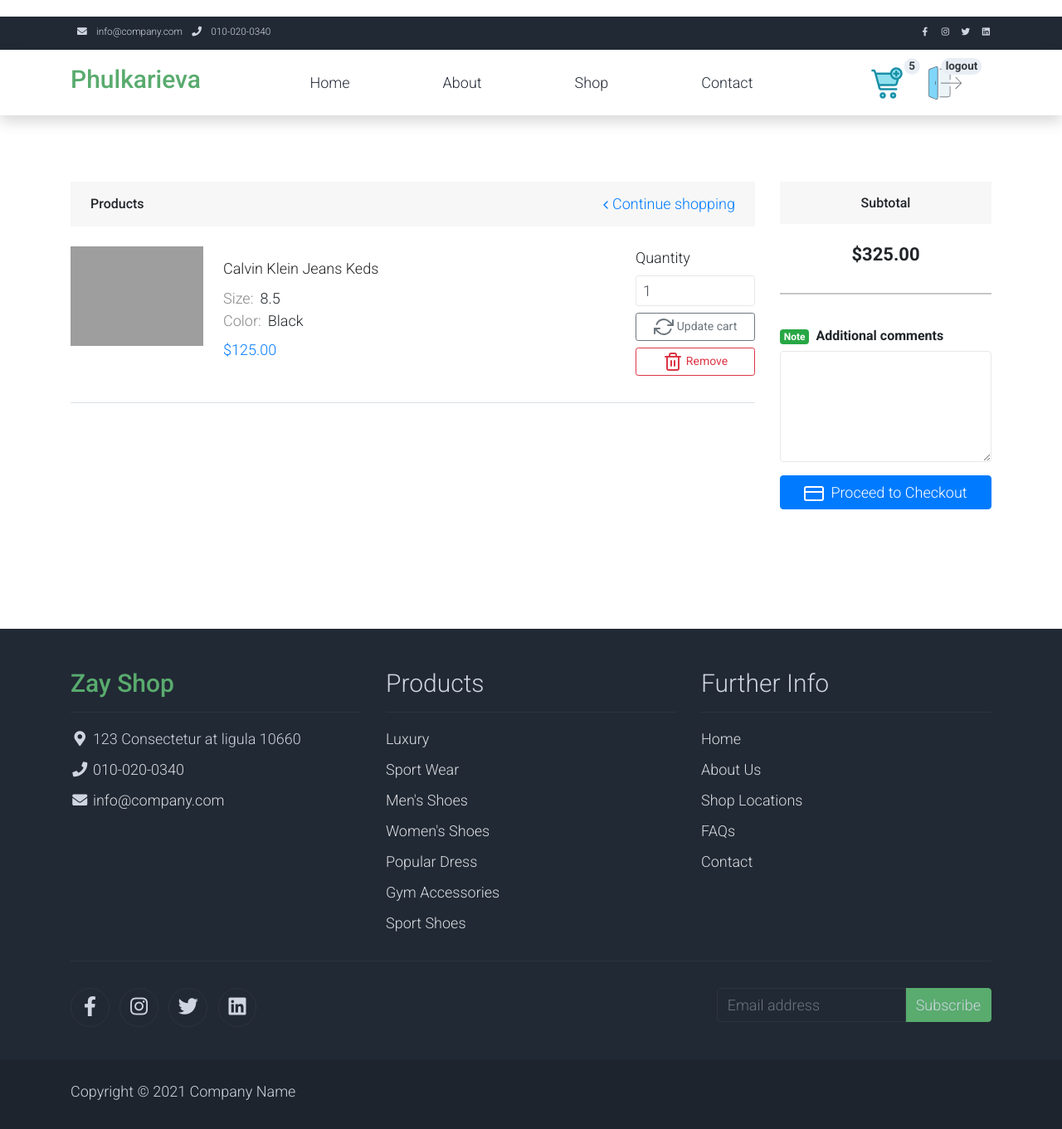
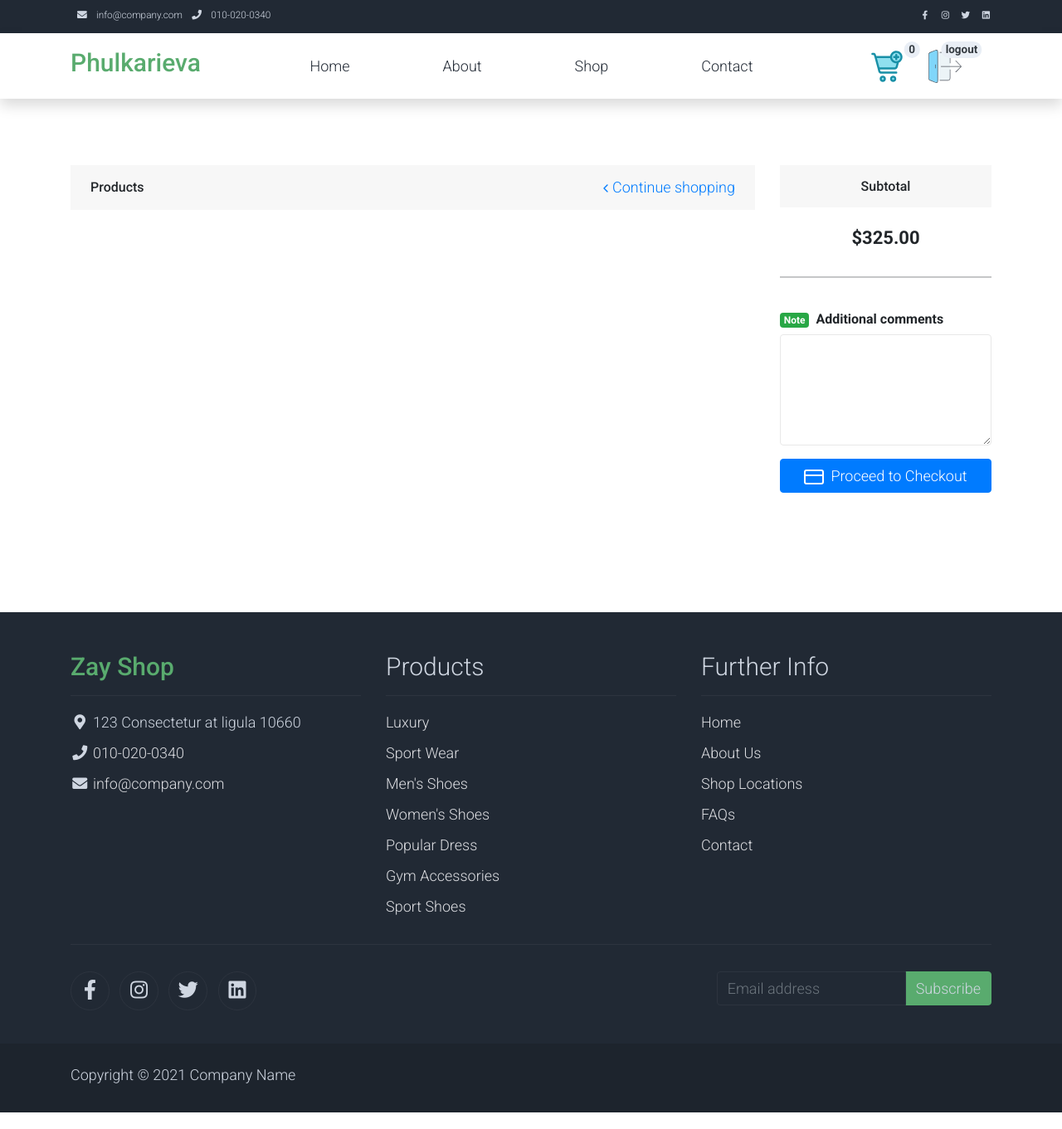
Before and after one commit to hardikp911/phulkarieva, a PHP site: page /user/addtocart.php in a window 1280 px wide. Shown: the whole page at 83% size. Run offline with PHP 8.4, Linux system fonts and the light colour scheme; a user stored in the database is signed in; data comes from the database, SQL or seed files in the repository; tables that the repository leaves empty or names only in its code hold one stand-in row (values such as "Sample post"); grey boxes are pictures that could not be loaded.

Commit message:
cart functionality

```diff
--- a/user/addtocart.php
+++ b/user/addtocart.php
@@ -8,10 +8,6 @@
     ?>
 
     <style type="text/css">
-        body {
-            margin-top: 20px;
-        }
-
         .cart-item-thumb {
             display: block;
             width: 10rem
@@ -70,60 +66,81 @@
                 <div class="row">
                     <div class="col-xl-9 col-md-8">
                         <h2 class="h6 d-flex flex-wrap justify-content-between align-items-center px-4 py-3 bg-secondary">
-                    <span>Products</span><a class="font-size-sm" href="./shop.php"><svg xmlns="http://www.w3.org/2000/svg"
-                            width="24" height="24" viewbox="0 0 24 24" fill="none" stroke="currentColor"
-                            stroke-width="2" stroke-linecap="round" stroke-linejoin="round"
-                            class="feather feather-chevron-left" style="width: 1rem; height: 1rem">
+                            <span>Products</span><a class="font-size-sm" href="./shop.php"><svg xmlns="http://www.w3.org/2000/svg" width="24" height="24" viewbox="0 0 24 24" fill="none" stroke="currentColor" stroke-width="2" stroke-linecap="round" stroke-linejoin="round" class="feather feather-chevron-left" style="width: 1rem; height: 1rem">
                                     <polyline points="15 18 9 12 15 6"></polyline>
                                 </svg>Continue shopping</a>
                         </h2>
 
+
+                        <?php
+                        include('../database/connection.php');
+                        if (isset($_SESSION['email']) && isset($_SESSION['fullname'])) {
+                            $fullname = $_SESSION['fullname'];
+                            $email = $_SESSION['email'];
+                            $query = "SELECT id FROM login WHERE fullname = '$fullname' AND email = '$email'";
+                            $result = mysqli_query($conn, $query);
+                            while ($row = mysqli_fetch_assoc($result)) {
+                                $user_id = $row['id'];
+                            }
+                        }
+                        // Fetch cart data for the user from cartdata table
+                        $cartQuery = "SELECT cartdata.product_size, cartdata.product_Quantity, products.product_image_path, products.product_name, products.product_color, products.product_rate, products.product_id
+              FROM cartdata
+              JOIN products ON cartdata.product_id = products.product_id
+              WHERE cartdata.user_id = '$user_id'";
+                        $cartResult = mysqli_query($conn, $cartQuery);
+                        while ($cartRow = mysqli_fetch_assoc($cartResult)) {
+
+                            $productid = $cartRow['product_id'];
+                            $productSize = $cartRow['product_size'];
+                            $productQuantity = $cartRow['product_Quantity'];
+                            $productImage = $cartRow['product_image_path'];
+                            $productName = $cartRow['product_name'];
+                            $productcolor = $cartRow['product_color'];
+                            $productrate = $cartRow['product_rate'];
+                            $productImage = ltrim($productImage, '.');
+                            $prefix = "../admin";
+                            $productImage = $prefix . $productImage;
+                        ?>
                             <div class="d-sm-flex justify-content-between my-4 pb-4 border-bottom">
                                 <div class="media d-block d-sm-flex text-center text-sm-left">
-                        <a class="cart-item-thumb mx-auto mr-sm-4" href="#"><img
-                                src="https://www.bootdey.com/image/240x240/FF0000/000000" alt="Product" /></a>
+                                    <a class="cart-item-thumb mx-auto mr-sm-4" href="#"><img src="<?php echo $productImage;    ?>" alt="Product" /></a>
                                     <div class="media-body pt-3">
                                         <h3 class="product-card-title font-weight-semibold border-0 pb-0">
-                                <a href="#">Calvin Klein Jeans Keds</a>
+                                            <a href="#"><?php echo $productName;    ?></a>
                                         </h3>
                                         <div class="font-size-sm">
-                                <span class="text-muted mr-2">Size:</span>8.5
+                                            <span class="text-muted mr-2">Size:</span><?php echo $productSize;    ?>
                                         </div>
                                         <div class="font-size-sm">
-                                <span class="text-muted mr-2">Color:</span>Black
+                                            <span class="text-muted mr-2">Color:</span><?php echo $productcolor;    ?>
                                         </div>
-                            <div class="font-size-lg text-primary pt-2">$125.00</div>
+                                        <div class="font-size-lg text-primary pt-2">$<?php echo $productrate;    ?></div>
                                     </div>
                                 </div>
                                 <div class="pt-2 pt-sm-0 pl-sm-3 mx-auto mx-sm-0 text-center text-sm-left" style="max-width: 10rem">
                                     <div class="form-group mb-2">
                                         <label for="quantity1">Quantity</label>
-                            <input class="form-control form-control-sm" type="number" id="quantity1" value="1" />
+                                        <input class="form-control form-control-sm" type="number" id="quantity1" value="<?php echo $productQuantity;    ?>" />
                                     </div>
                                     <button class="btn btn-outline-secondary btn-sm btn-block mb-2" type="button">
-                            <svg xmlns="http://www.w3.org/2000/svg" width="24" height="24" viewbox="0 0 24 24"
-                                fill="none" stroke="currentColor" stroke-width="2" stroke-linecap="round"
-                                stroke-linejoin="round" class="feather feather-refresh-cw mr-1">
+                                        <svg xmlns="http://www.w3.org/2000/svg" width="24" height="24" viewbox="0 0 24 24" fill="none" stroke="currentColor" stroke-width="2" stroke-linecap="round" stroke-linejoin="round" class="feather feather-refresh-cw mr-1">
                                             <polyline points="23 4 23 10 17 10"></polyline>
                                             <polyline points="1 20 1 14 7 14"></polyline>
                                             <path d="M3.51 9a9 9 0 0 1 14.85-3.36L23 10M1 14l4.64 4.36A9 9 0 0 0 20.49 15"></path>
                                         </svg>Update cart
                                     </button>
-                        <button class="btn btn-outline-danger btn-sm btn-block mb-2" type="button">
-                            <svg xmlns="http://www.w3.org/2000/svg" width="24" height="24" viewbox="0 0 24 24"
-                                fill="none" stroke="currentColor" stroke-width="2" stroke-linecap="round"
-                                stroke-linejoin="round" class="feather feather-trash-2 mr-1">
+                                    <button class="btn btn-outline-danger btn-sm btn-block mb-2" type="button" onclick="removeFromCart('<?php echo $user_id; ?>', '<?php echo $productid; ?>', '<?php echo $productSize; ?>')">
+                                        <svg xmlns="http://www.w3.org/2000/svg" width="24" height="24" viewbox="0 0 24 24" fill="none" stroke="currentColor" stroke-width="2" stroke-linecap="round" stroke-linejoin="round" class="feather feather-trash-2 mr-1">
                                             <polyline points="3 6 5 6 21 6"></polyline>
-                                <path
-                                    d="M19 6v14a2 2 0 0 1-2 2H7a2 2 0 0 1-2-2V6m3 0V4a2 2 0 0 1 2-2h4a2 2 0 0 1 2 2v2">
-                                </path>
+                                            <path d="M19 6v14a2 2 0 0 1-2 2H7a2 2 0 0 1-2-2V6m3 0V4a2 2 0 0 1 2-2h4a2 2 0 0 1 2 2v2"></path>
                                             <line x1="10" y1="11" x2="10" y2="17"></line>
                                             <line x1="14" y1="11" x2="14" y2="17"></line>
                                         </svg>Remove
                                     </button>
                                 </div>
                             </div>
-
+                        <?php  } ?>
 
                     </div>
 
@@ -137,9 +154,7 @@
                         </h3>
                         <textarea class="form-control mb-3" id="order-comments" rows="5"></textarea>
                         <a class="btn btn-primary btn-block" href="#">
-                    <svg xmlns="http://www.w3.org/2000/svg" width="24" height="24" viewbox="0 0 24 24" fill="none"
-                        stroke="currentColor" stroke-width="2" stroke-linecap="round" stroke-linejoin="round"
-                        class="feather feather-credit-card mr-2">
+                            <svg xmlns="http://www.w3.org/2000/svg" width="24" height="24" viewbox="0 0 24 24" fill="none" stroke="currentColor" stroke-width="2" stroke-linecap="round" stroke-linejoin="round" class="feather feather-credit-card mr-2">
                                 <rect x="1" y="4" width="22" height="16" rx="2" ry="2"></rect>
                                 <line x1="1" y1="10" x2="23" y2="10"></line>
                             </svg>Proceed to Checkout</a>
@@ -154,6 +169,23 @@
     <?php
     include('./footer.php');
     ?>
+    <script>
+          function removeFromCart(user_id, productid, productSize) {
+        // Make an AJAX request to cartdelete.php with the parameters
+        var xhttp = new XMLHttpRequest();
+        xhttp.onreadystatechange = function() {
+            if (this.readyState == 4 && this.status == 200) {
+                // Handle the response from deleteCartItem.php if needed
+                console.log(this.responseText);
+
+
+            }
+        };
+        xhttp.open("GET", "./cart/deleteCartItem.php?user_id=" + user_id + "&product_id=" + productid + "&sproduct_size=" + productSize, true);
+        xhttp.send();
+    }
+
+    </script>
 </body>
 
 </html>
--- a/user/navbar.php
+++ b/user/navbar.php
@@ -4,20 +4,15 @@
         <div class="w-100 d-flex justify-content-between">
             <div>
                 <i class="fa fa-envelope mx-2"></i>
-                <a class="navbar-sm-brand text-light text-decoration-none"
-                    href="mailto:info@company.com">info@company.com</a>
+                <a class="navbar-sm-brand text-light text-decoration-none" href="mailto:info@company.com">info@company.com</a>
                 <i class="fa fa-phone mx-2"></i>
                 <a class="navbar-sm-brand text-light text-decoration-none" href="tel:010-020-0340">010-020-0340</a>
             </div>
             <div>
-                <a class="text-light" href="https://fb.com/templatemo" target="_blank" rel="sponsored"><i
-                        class="fab fa-facebook-f fa-sm fa-fw me-2"></i></a>
-                <a class="text-light" href="https://www.instagram.com/" target="_blank"><i
-                        class="fab fa-instagram fa-sm fa-fw me-2"></i></a>
-                <a class="text-light" href="https://twitter.com/" target="_blank"><i
-                        class="fab fa-twitter fa-sm fa-fw me-2"></i></a>
-                <a class="text-light" href="https://www.linkedin.com/" target="_blank"><i
-                        class="fab fa-linkedin fa-sm fa-fw"></i></a>
+                <a class="text-light" href="https://fb.com/templatemo" target="_blank" rel="sponsored"><i class="fab fa-facebook-f fa-sm fa-fw me-2"></i></a>
+                <a class="text-light" href="https://www.instagram.com/" target="_blank"><i class="fab fa-instagram fa-sm fa-fw me-2"></i></a>
+                <a class="text-light" href="https://twitter.com/" target="_blank"><i class="fab fa-twitter fa-sm fa-fw me-2"></i></a>
+                <a class="text-light" href="https://www.linkedin.com/" target="_blank"><i class="fab fa-linkedin fa-sm fa-fw"></i></a>
             </div>
         </div>
     </div>
@@ -34,14 +29,11 @@
             Phulkarieva
         </a>
 
-        <button class="navbar-toggler border-0" type="button" data-bs-toggle="collapse"
-            data-bs-target="#templatemo_main_nav" aria-controls="navbarSupportedContent" aria-expanded="false"
-            aria-label="Toggle navigation">
+        <button class="navbar-toggler border-0" type="button" data-bs-toggle="collapse" data-bs-target="#templatemo_main_nav" aria-controls="navbarSupportedContent" aria-expanded="false" aria-label="Toggle navigation">
             <span class="navbar-toggler-icon"></span>
         </button>
 
-        <div class="align-self-center collapse navbar-collapse flex-fill  d-lg-flex justify-content-lg-between"
-            id="templatemo_main_nav">
+        <div class="align-self-center collapse navbar-collapse flex-fill  d-lg-flex justify-content-lg-between" id="templatemo_main_nav">
             <div class="flex-fill">
                 <ul class="nav navbar-nav d-flex justify-content-between mx-lg-auto">
                     <li class="nav-item">
@@ -74,36 +66,66 @@
 
 
 
-                <a class="nav-icon position-relative text-decoration-none" href="./addtocart.php">
-                    <img src="./assets/images/svg/cart.svg" alt="SVG Image">
-                    <span
-                        class="position-absolute top-0 left-100 translate-middle badge rounded-pill bg-light text-dark">5</span>
-                </a>
-
 
                 <?php
                 if (isset($_SESSION['fullname']) && isset($_SESSION['email'])) {
                     $fullname = $_SESSION['fullname'];
                     $email = $_SESSION['email'];
-                    ?>
+                ?>
+
+
+
+                    <a class="nav-icon position-relative text-decoration-none" href="./addtocart.php">
+                        <img src="./assets/images/svg/cart.svg" alt="SVG Image">
+
+                        <?php
+
+                        include('../database/connection.php');
+
+                        $fullname = $_SESSION['fullname'];
+                        $email = $_SESSION['email'];
+                        $query = "SELECT id FROM login WHERE fullname = '$fullname' AND email = '$email'";
+                        $result = mysqli_query($conn, $query);
+
+                        while ($row = mysqli_fetch_assoc($result)) {
+                            $user_id = $row['id'];
+                        }
+                        // Prepare the SQL statement to count data for the user
+                        $sql = "SELECT COUNT(*) AS total_count FROM cartdata WHERE user_id = '$user_id'";
+
+                        // Execute the query
+                        $result = mysqli_query($conn, $sql);
+
+                        // Fetch the result
+                        $row = mysqli_fetch_assoc($result);
+
+                        // Access the count
+                        $total_count = $row['total_count'];
+
+
+
+                        ?>
+<!-- Display the total count as a badge -->
+<span class="position-absolute top-0 left-100 translate-middle badge rounded-pill bg-light text-dark">
+    <?php echo $total_count; ?>
+</span>                    </a>
+
 
                     <a class="nav-icon position-relative text-decoration-none" href="../admin/logout.php">
                         <img src="./assets/images/svg/logout.svg" alt="SVG Image">
-                        <span
-                            class="position-absolute top-0 left-100 translate-middle badge rounded-pill bg-light text-dark">logout</span>
+                        <span class="position-absolute top-0 left-100 translate-middle badge rounded-pill bg-light text-dark">logout</span>
                     </a>
 
-                    <?php
+                <?php
                 } else {
-                    ?>
+                ?>
 
                     <a class="nav-icon position-relative text-decoration-none" href="./login.php">
                         <img src="./assets/images/svg/login.svg" alt="SVG Image">
-                        <span
-                            class="position-absolute top-0 left-100 translate-middle badge rounded-pill bg-light text-dark"></span>
+                        <span class="position-absolute top-0 left-100 translate-middle badge rounded-pill bg-light text-dark"></span>
                     </a>
 
-                    <?php
+                <?php
                 }
                 ?>
 
```
Also changed, not shown: user/cart/cartfunctionality.php (+9 -3 lines), user/cart/deleteCartItem.php (added, +20 -0 lines). Lines whose indentation alone changed are shown as unchanged.
